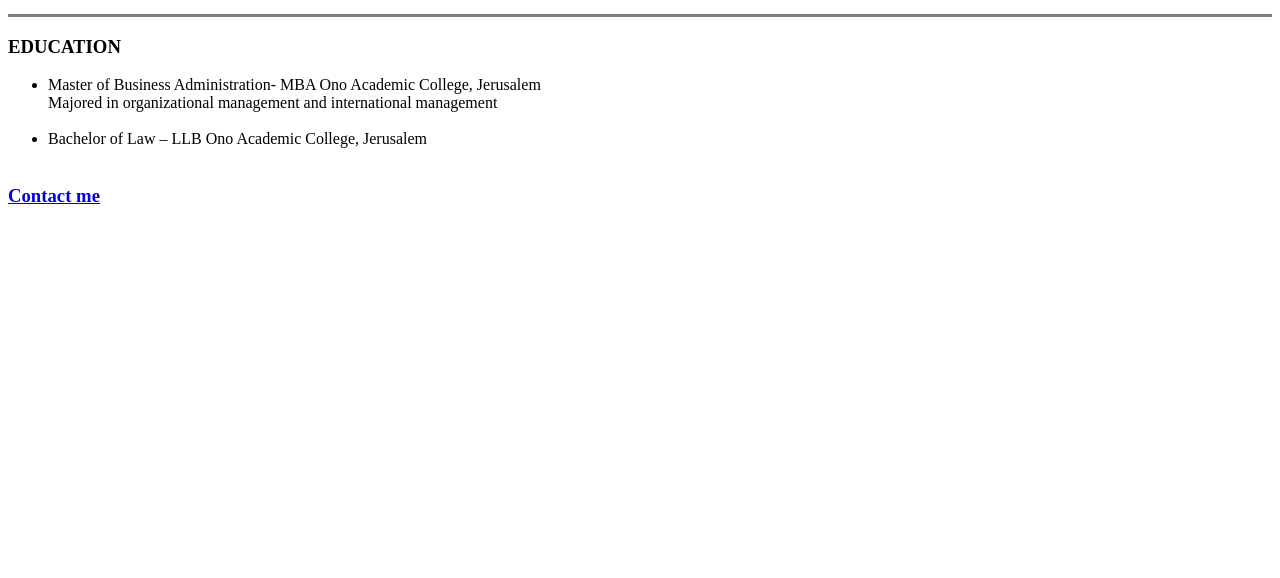
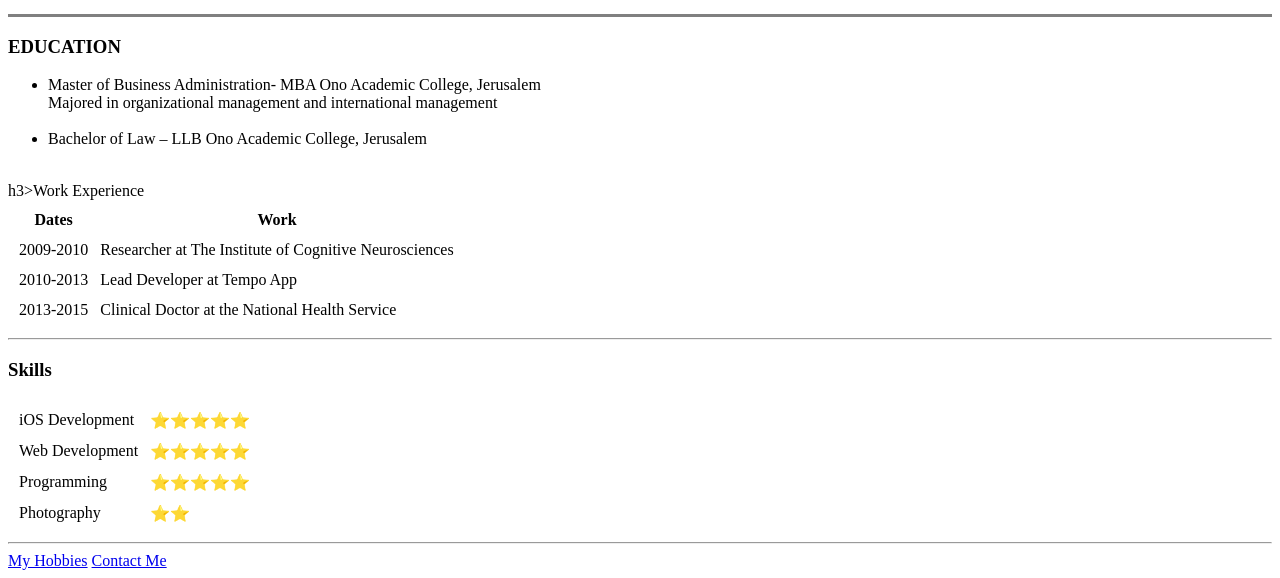
Before and after one commit to 5665473/CV, a plain HTML site: page index.html in a window 1280 px wide. Shown: the part 322-900 px from the top of the page. Before the commit the page ends 800 px from the top, so only its background shows below. Drawn offline with Linux system fonts and the light colour scheme.

Commit message:
Update indext.html

```diff
--- a/index.html
+++ b/index.html
@@ -23,9 +23,51 @@
 
     <li>Bachelor of Law – LLB Ono Academic College, Jerusalem</li> <br>
   </ul>
-
-  <h3><a href="contactMe.html">Contact me</a></h3>
-
-</body>
-
-</html>
+  h3>Work Experience</h3>
+      <table cellspacing="10">
+        <thead>
+          <tr>
+            <th>Dates</th>
+            <th>Work</th>
+          </tr>
+        </thead>
+        <tbody>
+          <tr>
+            <td>2009-2010</td>
+            <td>Researcher at The Institute of Cognitive Neurosciences</td>
+          </tr>
+          <tr>
+            <td>2010-2013</td>
+            <td>Lead Developer at Tempo App</td>
+          </tr>
+          <tr>
+            <td>2013-2015</td>
+            <td>Clinical Doctor at the National Health Service</td>
+          </tr>
+        </tbody>
+      </table>
+      <hr>
+      <h3>Skills</h3>
+      <table cellspacing="10">
+        <tr>
+          <td>iOS Development</td>
+          <td>⭐️⭐️⭐️⭐️⭐️</td>
+        </tr>
+        <tr>
+          <td>Web Development</td>
+          <td>⭐️⭐️⭐️⭐️⭐️</td>
+        </tr>
+         <tr>
+          <td>Programming</td>
+          <td>⭐️⭐️⭐️⭐️⭐️</td>
+        </tr>
+        <tr>
+          <td>Photography</td>
+          <td>⭐️⭐️</td>
+        </tr>
+      </table>
+      <hr>
+      <a href="hobbies.html">My Hobbies</a>
+      <a href="contact-me.html">Contact Me</a>
+    </body>
+  </html>
```
